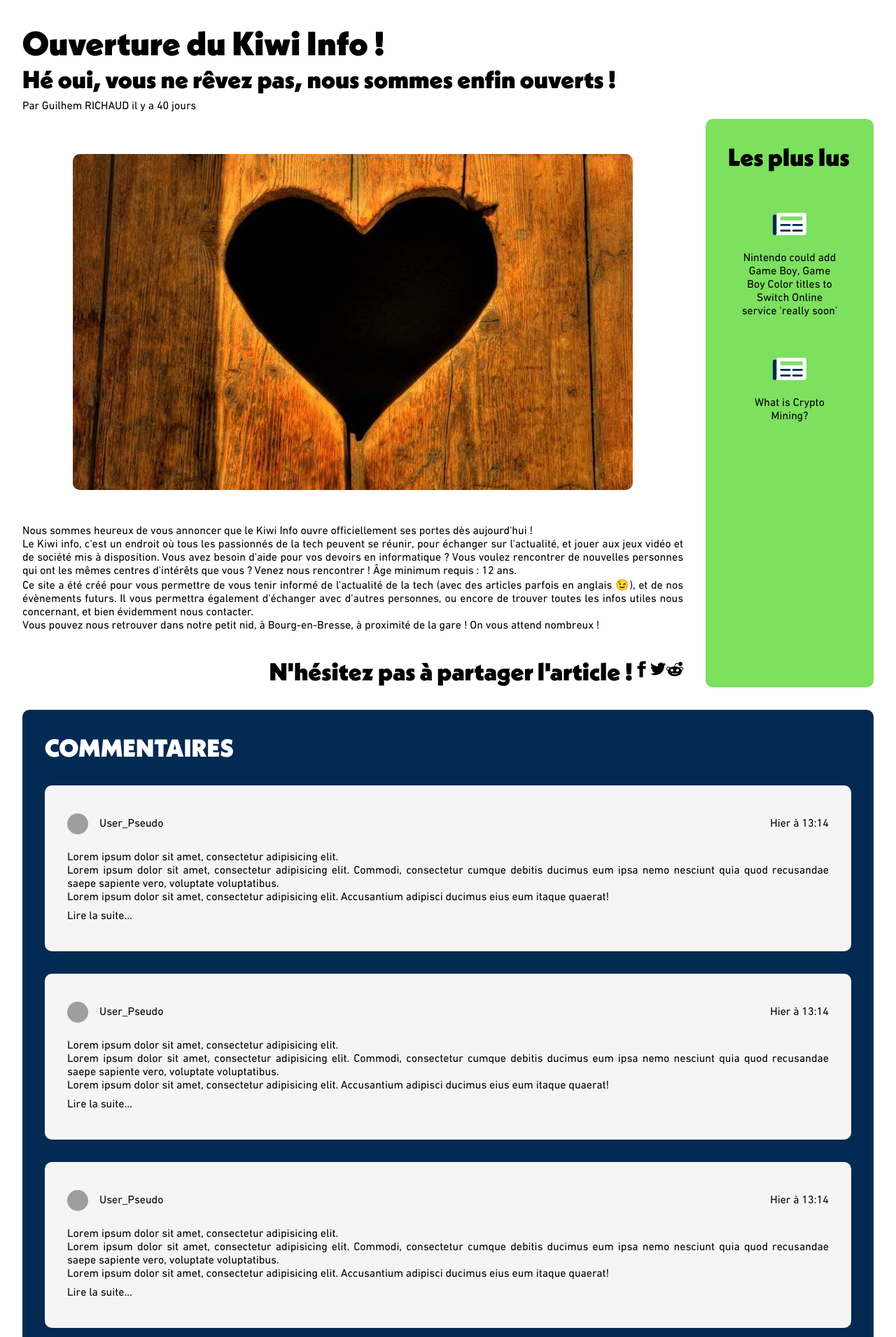
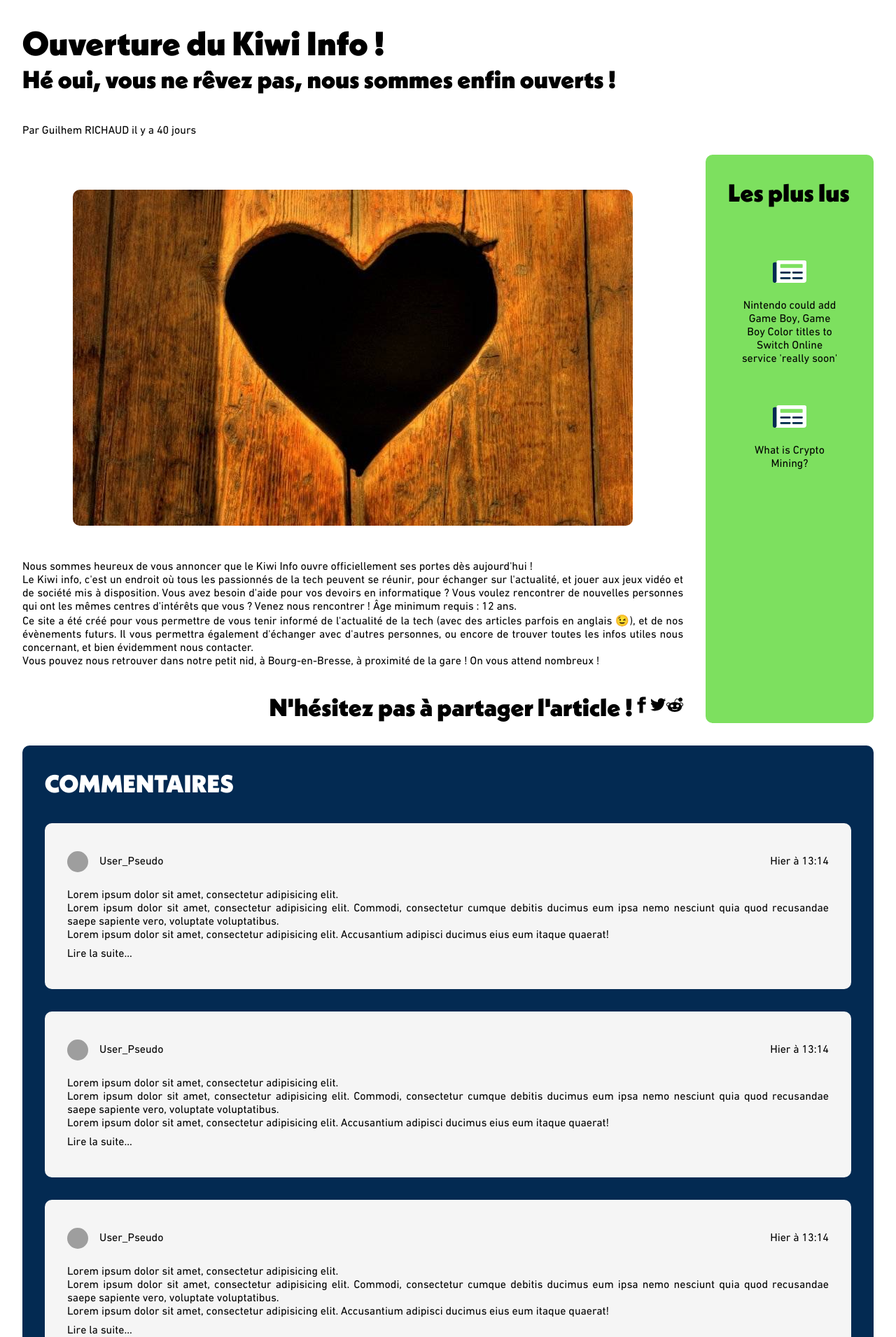
Before and after one commit to guiphaniel/kiwi-info, a PHP site: page /articles/ouverture-kiwi-info.php in a window 1280 px wide. Shown: the part 124-2034 px from the top of the page at 70% size. Run offline with PHP 8.4, Linux system fonts and the light colour scheme; grey boxes are pictures that could not be loaded.

Commit message:
improve global design

```diff
--- a/css/style.css
+++ b/css/style.css
@@ -114,6 +114,7 @@ h1 {
 
 h2 {
     font-size: 2.2em;
+    margin-bottom: 1em;
 }
 
 h3 {
@@ -308,13 +309,12 @@ header section {
     text-align: justify;
 }
 
+.title-group {
+    margin-bottom: 1em;
+}
+
 .articleBody ul {
     list-style: inside;
-    margin-bottom: 0.5em;
-}
-
-.articleBody h2 {
-    margin-top: 1em;
     margin-bottom: 0.5em;
 }
 
@@ -557,7 +557,7 @@ footer li {
 /*FORMS*/
 
 form {
-    margin: 2em;
+    margin: 0 2em;
     margin-bottom: 0;
     width: 100%;
     display: flex;
@@ -877,10 +877,6 @@ header #checkNav:checked ~ul .icon {
         flex-direction: column;
     }
 
-    aside h2 {
-        margin-bottom: 0.5em;
-    }
-
     aside nav {
         display: flex;
         justify-content: center;
```
